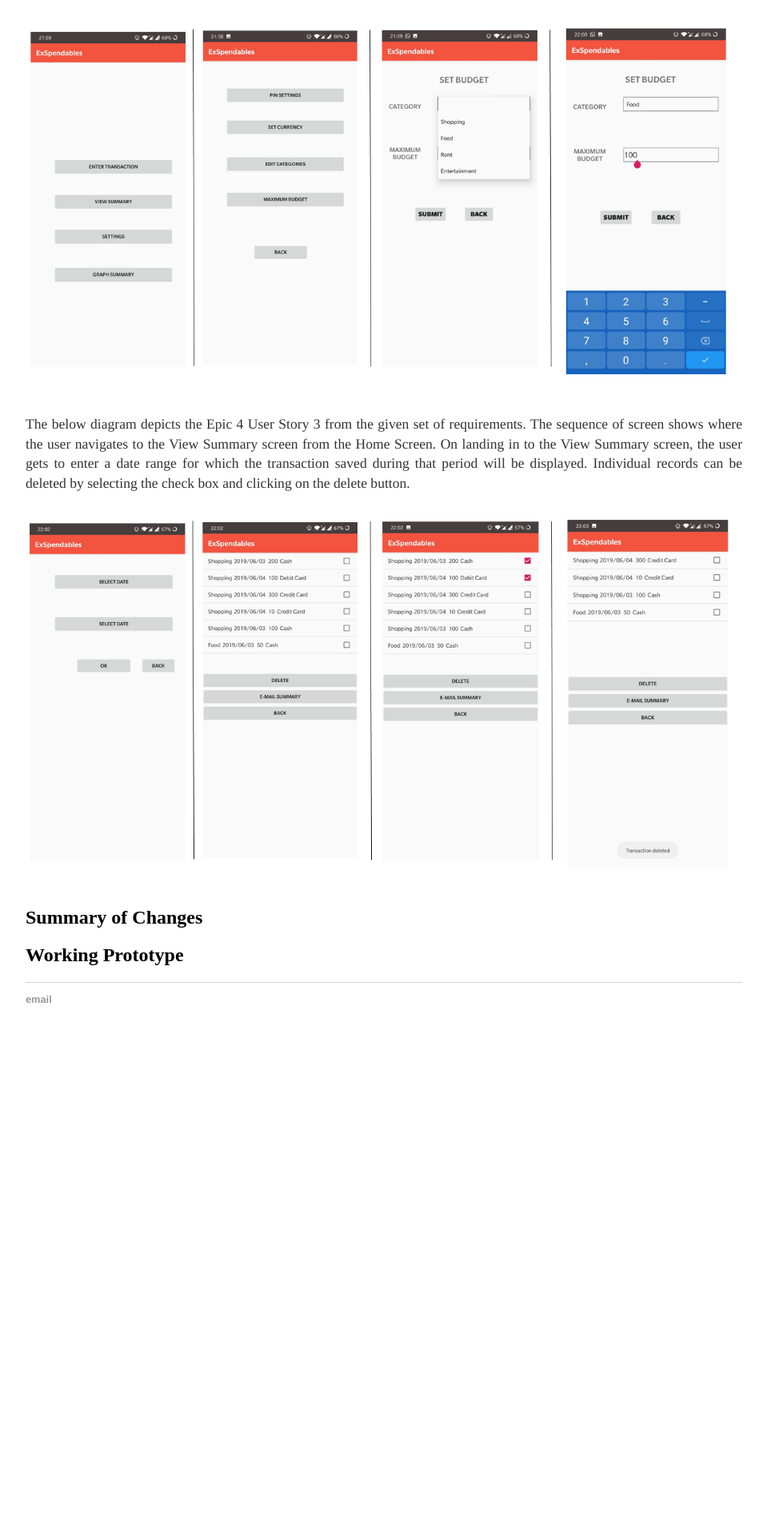
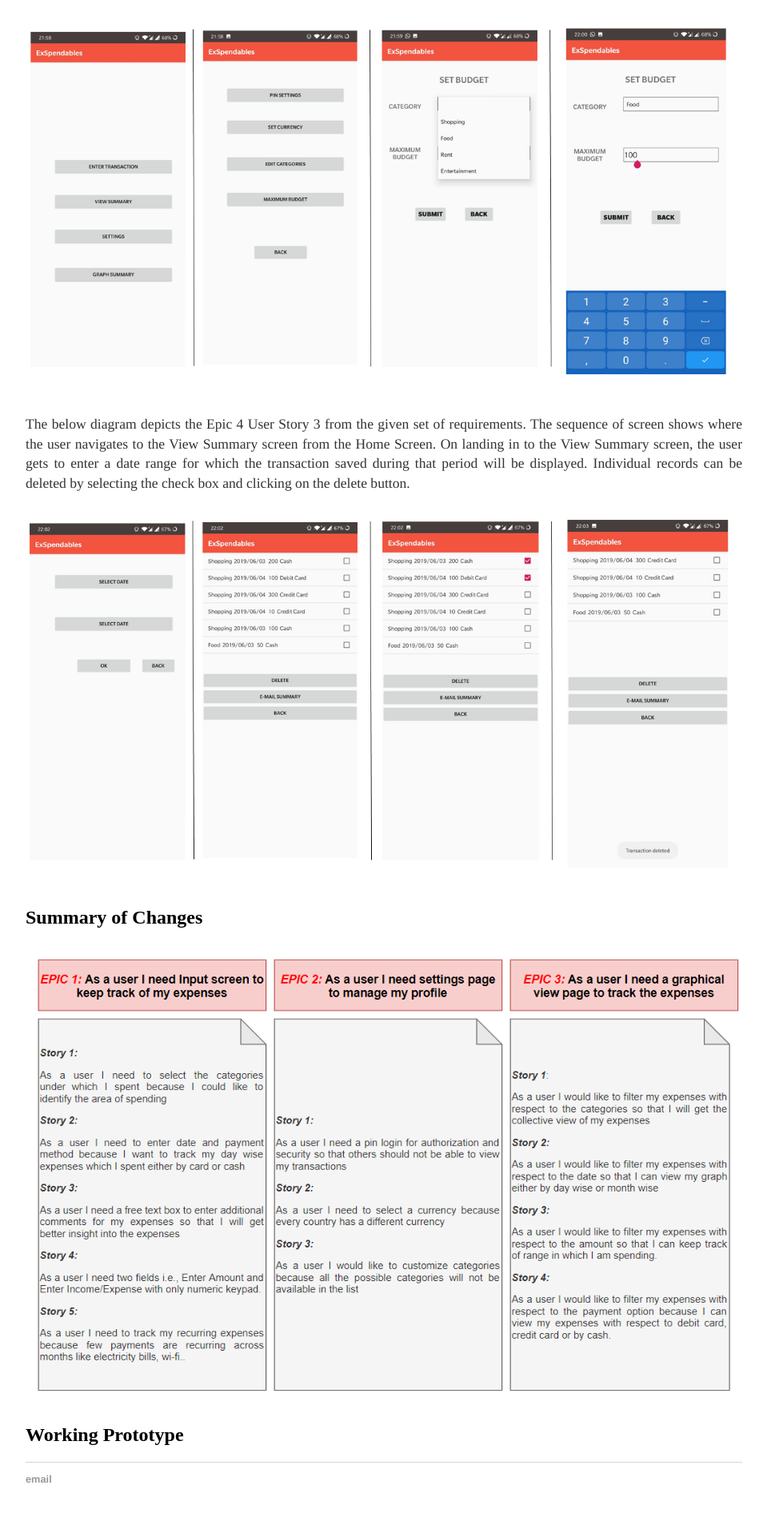
Before and after one commit to DBSE-teaching/isee2019-Sky-Net, a Jekyll site: the page built from docs/_posts/2019-06-04-third-post.md, in a window 1280 px wide. Shown: the part 1415-3332 px from the top of the page at 80% size, without its empty margins (160-1119 px from the left). Built offline with Jekyll 4.4.1, drawn with Linux system fonts in a browser that asks for light colours; before the commit the page ends 2732 px from its top, so only the background shows below that.

Commit message:
Update 2019-06-04-third-post.md

```diff
--- a/docs/_posts/2019-06-04-third-post.md
+++ b/docs/_posts/2019-06-04-third-post.md
@@ -33,4 +33,6 @@
 
 ## Summary of Changes
 
+![Deadline image]({{site.baseurl}}/images/olduserstories.png "Old User Stories"){:height="50%" width="100%"}
+
 ## Working Prototype
```
